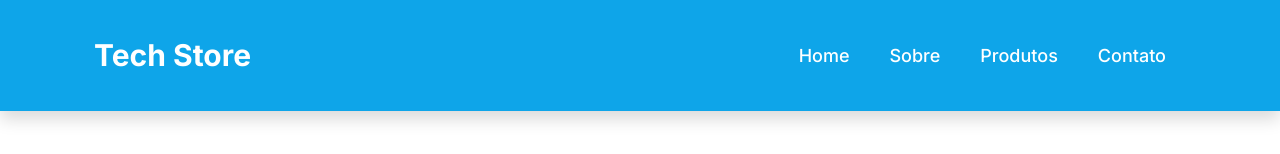
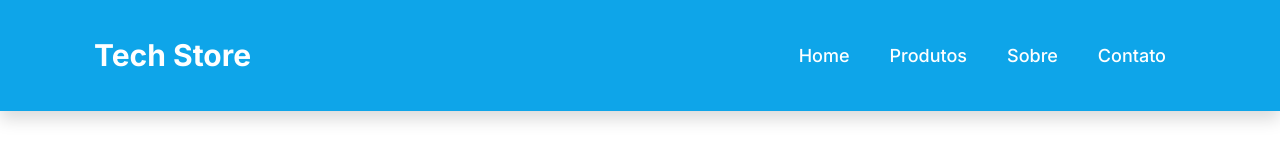
Before and after one commit to brunom-dev/project-Ecommerce, a React (Vite) app: page / in a window 1280 px wide. Shown: the top 154 px of the page. Built offline with nearby package versions, Linux system fonts and the light colour scheme.

Commit message:
feat: alteracoes no menu do header

```diff
--- a/src/components/Header/index.tsx
+++ b/src/components/Header/index.tsx
@@ -18,10 +18,21 @@ export function Header() {
                 <Navbar.Toggle aria-controls="basic-navbar-nav" />
                 <Navbar.Collapse id="basic-navbar-nav" className='text-white'>
                     <Nav className="ms-auto">
-                    <Nav.Link href="#home"  className='text-white' style={{fontWeight: "500", fontSize: "18px", padding: "10px 20px"}}>Home</Nav.Link>
-                    <Nav.Link href="#about" className='text-white' style={{fontWeight: "500", fontSize: "18px", padding: "10px 20px"}}>Sobre</Nav.Link>
-                    <Nav.Link href="#produ" className='text-white' style={{fontWeight: "500", fontSize: "18px", padding: "10px 20px"}}>Produtos</Nav.Link>
-                    <Nav.Link href="#conta" className='text-white' style={{fontWeight: "500", fontSize: "18px", padding: "10px 20px"}}>Contato</Nav.Link>
+                        <Link to={"/"} className='text-decoration-none'>
+                            <Nav.Link href="#home"  className='text-white' style={{fontWeight: "500", fontSize: "18px", padding: "10px 20px"}}>Home</Nav.Link>
+                        </Link>
+
+                        <Link to={"/"} className='text-decoration-none'>
+                            <Nav.Link href="#home"  className='text-white' style={{fontWeight: "500", fontSize: "18px", padding: "10px 20px"}}>Produtos</Nav.Link>
+                        </Link>
+
+                        <Link to={"/"} className='text-decoration-none'>
+                            <Nav.Link href="#home"  className='text-white' style={{fontWeight: "500", fontSize: "18px", padding: "10px 20px"}}>Sobre</Nav.Link>
+                        </Link>
+
+                        <Link to={"/"} className='text-decoration-none'>
+                            <Nav.Link href="#home"  className='text-white' style={{fontWeight: "500", fontSize: "18px", padding: "10px 20px"}}>Contato</Nav.Link>
+                        </Link>
                     </Nav>
                 </Navbar.Collapse>
             </Container>
```
